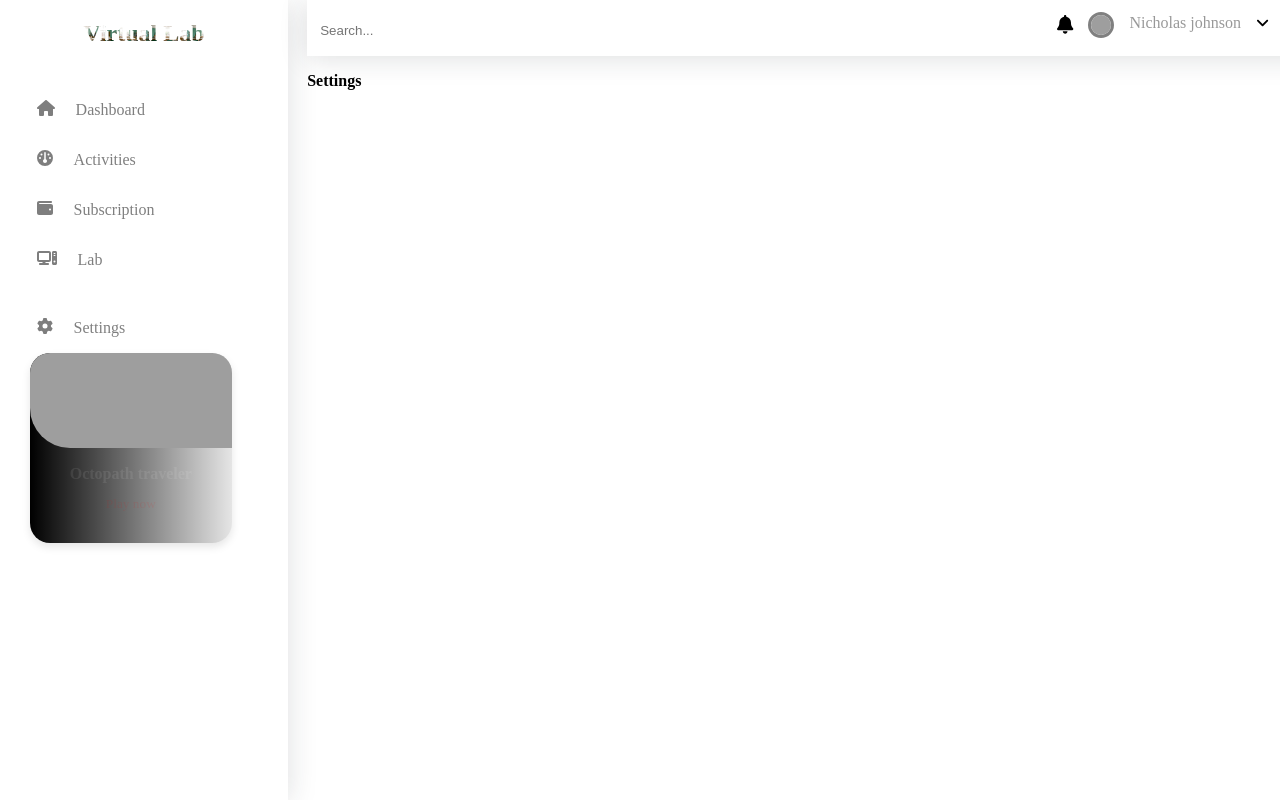
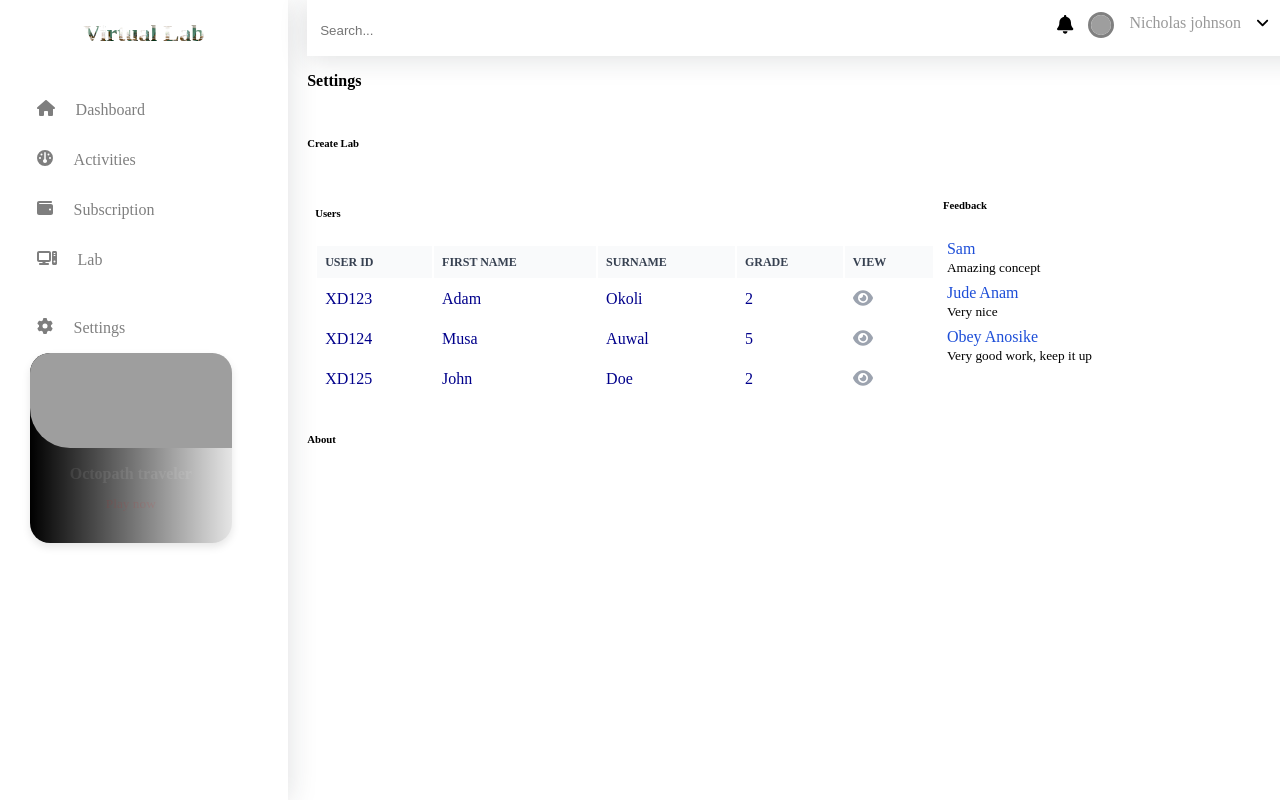
Before and after one commit to Lan5555/Virtual-lab-, a Next.js app: page /pages/settings in a window 1280 px wide. Built offline with nearby package versions, Linux system fonts and the light colour scheme; grey boxes are pictures that could not be loaded.

Commit message:
settings build

```diff
--- a/package.json
+++ b/package.json
@@ -38,6 +38,6 @@
     "eslint-config-prettier": "^9.1.0",
     "postcss": "^8.4.49",
     "tailwindcss": "^3.4.15",
-    "typescript": "5.6.3"
+    "typescript": "5.5.0"
   }
 }
--- a/src/app/components/dropbar.tsx
+++ b/src/app/components/dropbar.tsx
@@ -44,7 +44,7 @@ const DropDown:React.FC<props> = ({category, src, content, onPressed1,onPressed2
     }
     const checkCategory = () => {
         return category == 'avatar' ? <div style={imageHolder}>
-        <img src={src} style={avatar}></img>
+        <img src={src} style={avatar} alt=""></img>
         </div> : null
     }
     const contentStyle:CSSProperties = {
--- /dev/null
+++ b/src/app/components/feedback.tsx
@@ -0,0 +1,24 @@
+import React from "react";
+
+interface props {
+    items: { name: string; comment: string }[]
+}
+
+export const Feedback:React.FC<props> = ({ items }) => {
+    return (
+        <div>
+            <h6>Feedback</h6>
+            <div className="flex flex-col p-1">
+                {
+                    items.map((obj, index) => (
+                        <div className="border-b-cyan-50 bg-white mb-2" key={index}>
+                            <span className="text-blue-700">{obj.name}</span><br />
+                            <small>{obj.comment}</small>
+                        </div>
+                    ))
+                }
+            </div>
+        </div>
+
+    )
+}
--- a/src/app/components/table.tsx
+++ b/src/app/components/table.tsx
@@ -1,25 +1,17 @@
 import React, { CSSProperties, ReactElement, ReactNode } from "react";
 
 interface TableProps {
-    fields: string[];
+    fields: { label: string; key: string, render?: string }[];
     items: Record<string, any>[];
     onSelect: (item: Record<string, any>) => void;
-    children: React.ReactNode;
+    render?: (item: Record<string, any>, key: string, render?: string) => React.ReactNode;
 }
 
-const TablePane:React.FC<TableProps> = ({ fields, items, onSelect, children }) => {
+const TablePane:React.FC<TableProps> = ({ fields, items, onSelect, render }) => {
 
     const tdStyles: CSSProperties = {
         cursor: "pointer",
         color: "darkblue",
-    }
-
-    // pass modifying slot element for a column
-    const slotElement = (name: string) => (data: any) => {
-        const child = React.Children.toArray(children).find(
-            (el) => React.isValidElement(el) && el.props.slot === name
-        );
-        return child ? React.cloneElement(child as React.ReactElement, { children: data }) : null;
     }
 
     return (
@@ -27,15 +19,15 @@ const TablePane:React.FC<TableProps> = ({ fields, items, onSelect, children }) =
             <table className="w-full min-w-max table-auto text-left">
                 <thead className="text-xs text-gray-700 uppercase bg-gray-50 dark:bg-gray-700 dark:text-gray-400">
                     <tr className="">
-                        { fields.map((it, index) => <th className="border-b border-blue-gray-100 bg-blue-gray-50 p-4" key={`f${index}`}>{it}</th>)}
+                        { fields.map((it) => <th className="border-b border-blue-gray-100 bg-blue-gray-50 p-2" key={it.key}>{it.label}</th>)}
                     </tr>
                 </thead>
                 <tbody>
                     {
                         items.map((obj, index) => (
-                            <tr className="" key={`io${index}`}>
+                            <tr className="" key={`io${index}`} onClick={ () => onSelect(obj) } >
                                 { Object.keys(obj).map((k, i) => (
-                                    <td className="p-4 border-b border-blue-gray-50" style={tdStyles} onClick={ () => onSelect(obj[k]) } key={`i${i}`}>{ slotElement(k)(obj[k]) ?? obj[k] }</td>
+                                    <td className="p-2 border-b border-blue-gray-50" style={tdStyles} key={`i${i}`}>{ render && fields[i].render === k && render(obj, k, fields[i].render) ? render(obj, k, fields[i].render) : obj[k] }</td>
                                 ))}
                             </tr>
                         ))
--- /dev/null
+++ b/src/app/components/users-card.tsx
@@ -0,0 +1,28 @@
+import { FontAwesomeIcon } from "@fortawesome/react-fontawesome";
+import TablePane from "./table";
+import { faEye } from "@fortawesome/free-solid-svg-icons";
+
+interface props {
+    fields: { label: string; key: string, render?: string }[];
+    items: Record<string, any>[];
+    onSelected: (e: Record<string, any>) => void;
+}
+
+export const UsersCard:React.FC<props> = ({ fields, items, onSelected }) => {
+    return (
+        <div className="p-1 m-1 bg-white text-black">
+            <h6>Users</h6>
+            <TablePane
+                fields={fields}
+                items={items}
+                onSelect={onSelected}
+                render={
+                    (data, key, render) => render === 'view' ? <FontAwesomeIcon icon={faEye} className='text-center text-gray-400  hover:text-black' style={{ height: '20px', width: '20px' }} title='View' onClick={(e) => {
+                        alert(data.first_name);
+                        e.stopPropagation();
+                    }} /> : null
+                }
+            />
+        </div>
+    );
+}
--- a/src/app/css/dashboard.module.css
+++ b/src/app/css/dashboard.module.css
@@ -17,50 +17,6 @@
     margin-left: 15rem;
     padding: 1.2rem;
     transition: margin-left 0.3s ease;
-}
-
-/* For screens 1024px and larger */
-@media (min-width: 1024px) {
-    .sidebar {
-      width: 18rem;
-    }
-    .content {
-      margin-left: 18rem;
-    }
-}
-
-/* For screens between 768px and 1024px */
-@media (min-width: 768px) and (max-width: 1023px) {
-    .sidebar {
-      width: 15rem;
-    }
-    .content {
-      margin-left: 15rem;
-    }
-}
-
-/* For screens between 543px and 767px */
-@media (min-width: 543px) and (max-width: 767px) {
-    .sidebar {
-      width: 3.5rem;
-    }
-    .content {
-      margin-left: 3.5rem;
-    }
-}
-
-/* For screens smaller than 542px */
-@media screen and (max-width: 542px) {
-    .sidebar {
-        transform: translateX(-100%);
-        position: absolute;
-    }
-    .content {
-        margin-left: 0;
-    }
-    .sidebar.open {
-        transform: translateX(0);
-    }
 }
 
 .smallSidebar{
@@ -274,3 +230,47 @@
     padding: 10px;
     border-radius: 5px;
 }
+
+/* For screens 1024px and larger */
+@media (min-width: 1024px) {
+    .sidebar {
+      width: 18rem;
+    }
+    .content {
+      margin-left: 18rem;
+    }
+}
+
+/* For screens between 768px and 1024px */
+@media (min-width: 768px) and (max-width: 1023px) {
+    .sidebar {
+      width: 15rem;
+    }
+    .content {
+      margin-left: 15rem;
+    }
+}
+
+/* For screens between 543px and 767px */
+@media (min-width: 543px) and (max-width: 767px) {
+    .sidebar {
+      width: 3.5rem;
+    }
+    .content {
+      margin-left: 3.5rem;
+    }
+}
+
+/* For screens smaller than 542px */
+@media screen and (max-width: 542px) {
+    .sidebar {
+        transform: translateX(-100%);
+        position: absolute;
+    }
+    .content {
+        margin-left: 0;
+    }
+    .sidebar.open {
+        transform: translateX(0);
+    }
+}
--- a/src/app/page-layouts/page-layout.tsx
+++ b/src/app/page-layouts/page-layout.tsx
@@ -34,13 +34,6 @@ const PageLayout: React.FC<{ children: React.ReactNode }> = ({ children }) => {
       showSideBars(val);
     }
 
-    const pageLayoutProps = {
-      state,
-      name,
-      setState,
-      setName,
-    }
-
     return (
       <div className="main-layout">
         {state ? <DropDown category={'avatar'} src={'/misc/oct.jpg'} content='You are currently on a free plan'
@@ -54,7 +47,7 @@ const PageLayout: React.FC<{ children: React.ReactNode }> = ({ children }) => {
             <div>
               {React.Children.map(children, (child) =>
                 React.isValidElement(child)
-                  ? React.cloneElement(child, { ...pageLayoutProps })
+                  ? React.cloneElement(child)
                   : child
               )}
             </div>
--- a/src/app/page-layouts/sections/layout-side.tsx
+++ b/src/app/page-layouts/sections/layout-side.tsx
@@ -71,7 +71,7 @@ const LayoutSide:React.FC<SidebarProps> = ({ sideIsOpen, toggleShowBars }) => {
                 ): <><FontAwesomeIcon icon={faGear} className='text-center my-4 ml-2 text-gray-400  hover:text-black' style={{ height: '30px' }} title='Settings' onClick={() => { router.push('/pages/settings'); } }></FontAwesomeIcon><br /></>}
                 {mediaquery == 'desktop' ? (
                 <div className={styles.advert}>
-                    <img src='/misc/oct.jpg'></img>
+                    <img src='/misc/oct.jpg' alt=""></img>
                     <h2>Octopath traveler</h2>
                 <p>Play now</p>
                 </div>
--- a/src/app/pages/activities/page.tsx
+++ b/src/app/pages/activities/page.tsx
@@ -8,7 +8,20 @@ import { faTachometer } from "@fortawesome/free-solid-svg-icons";
 import { FontAwesomeIcon } from "@fortawesome/react-fontawesome";
 
 const Activities: React.FC = () => {
-    const fields = ["id", "name", "action"];
+    const fields = [
+        {
+            label: "id",
+            key: "id",
+            render: "id",
+
+        },{
+            label: "name",
+            key: "name",
+            render: "name",
+        },{
+            label: "action",
+            key: "action",
+        }];
     const items = [
         {
             id: 1,
@@ -39,7 +52,7 @@ const Activities: React.FC = () => {
         <PageLayout>
             <div className="">
                 <Wrap color={"black"} content={
-                <h4 className="text-white">Activities</h4>
+                    <h4 className="text-white">Activities</h4>
                 }>
                 </Wrap>
             </div>
@@ -52,9 +65,14 @@ const Activities: React.FC = () => {
                         fields={fields}
                         items={items}
                         onSelect={() => null }
+                        render={(data, key, render) => {
+                            if (render === 'name') {
+                                return <div className="text-blue-700">{data[key]}</div>
+                            } else if (render === 'id') {
+                                return <div className="text-red-700">{data[key]}</div>
+                            }
+                        }}
                     >
-                        <div className="text-blue-700" slot="name"></div>
-                        <div className="text-red-700" slot="id"></div>
                     </TablePane>
                 </div>
             </div>
--- a/src/app/pages/settings/page.tsx
+++ b/src/app/pages/settings/page.tsx
@@ -1,12 +1,75 @@
 'use client'
 
+import { Feedback } from "@/app/components/feedback";
+import { UsersCard } from "@/app/components/users-card";
 import PageLayout from "@/app/page-layouts/page-layout";
 
 const Settings: React.FC = () => {
+    const userFields = [
+        { label: "User ID", key: "id"},
+        { label: "First name", key: "first_name"},
+        { label: "Surname", key: "surname"},
+        { label: "Grade", key: "grade"},
+        { label: "View", key: "view", render: "view"},
+    ];
+    const users = [
+        {
+            id: "XD123",
+            first_name: "Adam",
+            surname: "Okoli",
+            grade: 2,
+            view: "",
+        },
+        {
+            id: "XD124",
+            first_name: "Musa",
+            surname: "Auwal",
+            grade: 5,
+            view: "",
+        },
+        {
+            id: "XD125",
+            first_name: "John",
+            surname: "Doe",
+            grade: 2,
+            view: "",
+        },
+    ];
+    const userFeedback = [
+        {
+            name: "Sam",
+            comment: "Amazing concept",
+        },
+        {
+            name: "Jude Anam",
+            comment: "Very nice",
+        },
+        {
+            name: "Obey Anosike",
+            comment: "Very good work, keep it up",
+        }
+    ];
     return (
         <PageLayout>
             <div className="">
                 <h4>Settings</h4>
+            </div>
+
+            <div className="flex flex-col">
+                <div>
+                    <h6>Create Lab</h6>
+                </div>
+                <div className="flex flex-row flex-wrap">
+                    <div className="basis-2/3">
+                        <UsersCard fields={userFields} items={users} onSelected={(e) => alert(e)} />
+                    </div>
+                    <div className="basis-1/3">
+                        <Feedback items={userFeedback} />
+                    </div>
+                </div>
+                <div>
+                    <h6>About</h6>
+                </div>
             </div>
         </PageLayout>
     )
--- a/src/app/pages/subscription/page.tsx
+++ b/src/app/pages/subscription/page.tsx
@@ -39,8 +39,8 @@ const Subscription: React.FC = () => {
                 <button className="w-auto h-auto p-2 rounded-md bg-white border-none border-green-500 shadow-2xl cursor-pointer hover:bg-slate-600">Add ons</button>
                 <button className="w-auto h-auto p-2 rounded-md bg-green-400 border-none shadow cursor-pointer hover:bg-slate-600">Query transaction</button>
                 </div>
-                { plans.map((it) => (
-                    <div className="w-1/3">
+                { plans.map((it, index) => (
+                    <div key={index} className="w-1/3">
                         <PaymentCard
                             key={it.header}
                             header={it.header}
```
Also changed, not shown: 1 other file (tests, documents, lock files or other folders).
